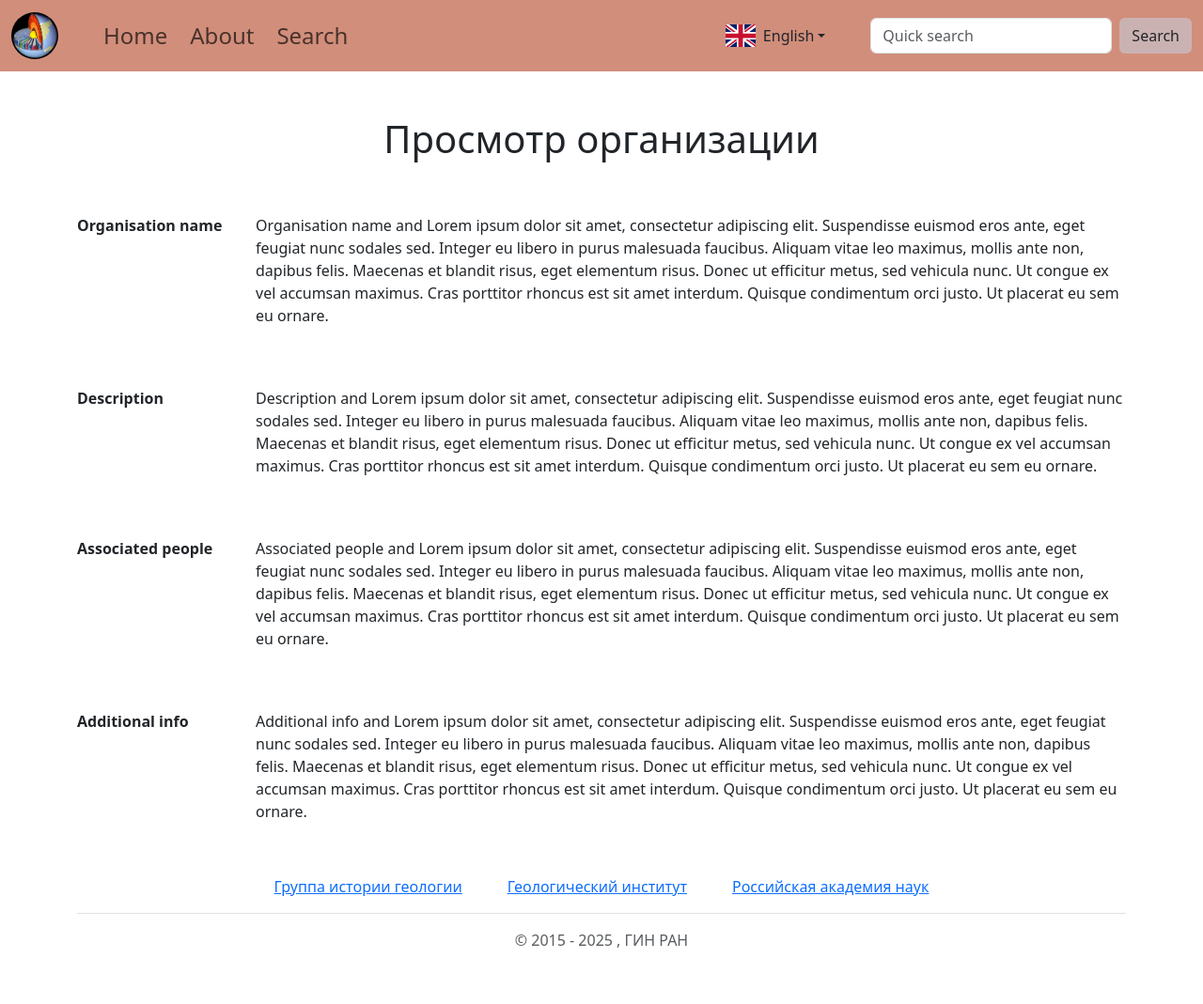
After one commit to BUSH222/higeo_is, a Flask app: page /view_organisation in a window 1280 px wide. The commit adds this page. Shown: the whole page at 94% size. Run offline with Flask 3, Linux system fonts and the light colour scheme.

Commit message:
view org

```diff
--- a/main.py
+++ b/main.py
@@ -14,6 +14,11 @@ def about():
     return render_template('about.html')
 
 
+@app.route('/view_organisation')
+def view_organization():
+    return render_template('view_organization.html')
+
+
 if __name__ == '__main__':
     app.jinja_env.auto_reload = True
     app.config['TEMPLATES_AUTO_RELOAD'] = True
--- /dev/null
+++ b/templates/view_organization.html
@@ -0,0 +1,46 @@
+{% extends "base.html" %}
+
+{% block title %}About{% endblock %}
+
+{% block content %}
+
+<div class="container">
+    <div class="row mt-5">
+        <h1 class="d-flex justify-content-center">Просмотр организации</h1>
+    </div>
+    <div class="row mt-5">
+        <div class="col-lg-2 fw-bold">Organisation name</div>
+        <div class="col-lg-10">
+            <p class="text-break">
+                Organisation name and Lorem ipsum dolor sit amet, consectetur adipiscing elit. Suspendisse euismod eros ante, eget feugiat nunc sodales sed. Integer eu libero in purus malesuada faucibus. Aliquam vitae leo maximus, mollis ante non, dapibus felis. Maecenas et blandit risus, eget elementum risus. Donec ut efficitur metus, sed vehicula nunc. Ut congue ex vel accumsan maximus. Cras porttitor rhoncus est sit amet interdum. Quisque condimentum orci justo. Ut placerat eu sem eu ornare.
+            </p>
+        </div>
+    </div>
+    <div class="row mt-5">
+        <div class="col-lg-2 fw-bold">Description</div>
+        <div class="col-lg-10">
+            <p class="text-break">
+                Description and Lorem ipsum dolor sit amet, consectetur adipiscing elit. Suspendisse euismod eros ante, eget feugiat nunc sodales sed. Integer eu libero in purus malesuada faucibus. Aliquam vitae leo maximus, mollis ante non, dapibus felis. Maecenas et blandit risus, eget elementum risus. Donec ut efficitur metus, sed vehicula nunc. Ut congue ex vel accumsan maximus. Cras porttitor rhoncus est sit amet interdum. Quisque condimentum orci justo. Ut placerat eu sem eu ornare.
+            </p>
+        </div>
+    </div>
+    <div class="row mt-5">
+        <div class="col-lg-2 fw-bold">Associated people</div>
+        <div class="col-lg-10">
+            <p class="text-break">
+                Associated people and Lorem ipsum dolor sit amet, consectetur adipiscing elit. Suspendisse euismod eros ante, eget feugiat nunc sodales sed. Integer eu libero in purus malesuada faucibus. Aliquam vitae leo maximus, mollis ante non, dapibus felis. Maecenas et blandit risus, eget elementum risus. Donec ut efficitur metus, sed vehicula nunc. Ut congue ex vel accumsan maximus. Cras porttitor rhoncus est sit amet interdum. Quisque condimentum orci justo. Ut placerat eu sem eu ornare.
+            </p>
+        </div>
+    </div>
+    <div class="row mt-5">
+        <div class="col-lg-2 fw-bold">Additional info</div>
+        <div class="col-lg-10">
+            <p class="text-break">
+                Additional info and Lorem ipsum dolor sit amet, consectetur adipiscing elit. Suspendisse euismod eros ante, eget feugiat nunc sodales sed. Integer eu libero in purus malesuada faucibus. Aliquam vitae leo maximus, mollis ante non, dapibus felis. Maecenas et blandit risus, eget elementum risus. Donec ut efficitur metus, sed vehicula nunc. Ut congue ex vel accumsan maximus. Cras porttitor rhoncus est sit amet interdum. Quisque condimentum orci justo. Ut placerat eu sem eu ornare.
+            </p>
+        </div>
+    </div>
+</div>
+
+
+{% endblock %}
```
Also changed, not shown: templates/index.html (+3 -5 lines).
